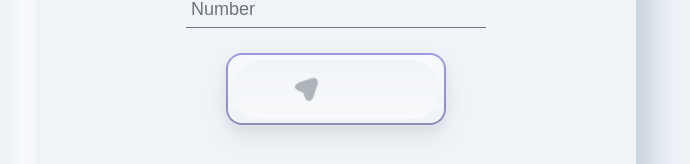
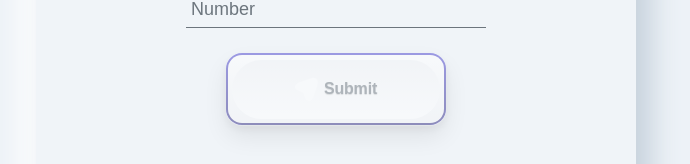
Before and after one commit to Kritsanai-Krish/Kritsanai-Krish.github.io, a plain HTML site: page index.html in a window 1280 px wide. Shown: the part 483-647 px from the top of the page, without its empty margins (304-994 px from the left). Drawn offline with Linux system fonts and the light colour scheme.

Commit message:
Fix button text opacity

```diff
--- a/style.css
+++ b/style.css
@@ -256,11 +256,11 @@
         }
 
         .button span {
-            color: #6c757d;
+            color: inherit;
         }
 
         .button svg {
-            color: #6c757d;
+            color: inherit;
         }
 
         .button:hover {
@@ -381,7 +381,7 @@
 
         .state p span {
             display: block;
-            opacity: 0;
+            opacity: 1;
             animation: slideDown 0.8s ease forwards calc(var(--i) * 0.03s);
         }
 
```
